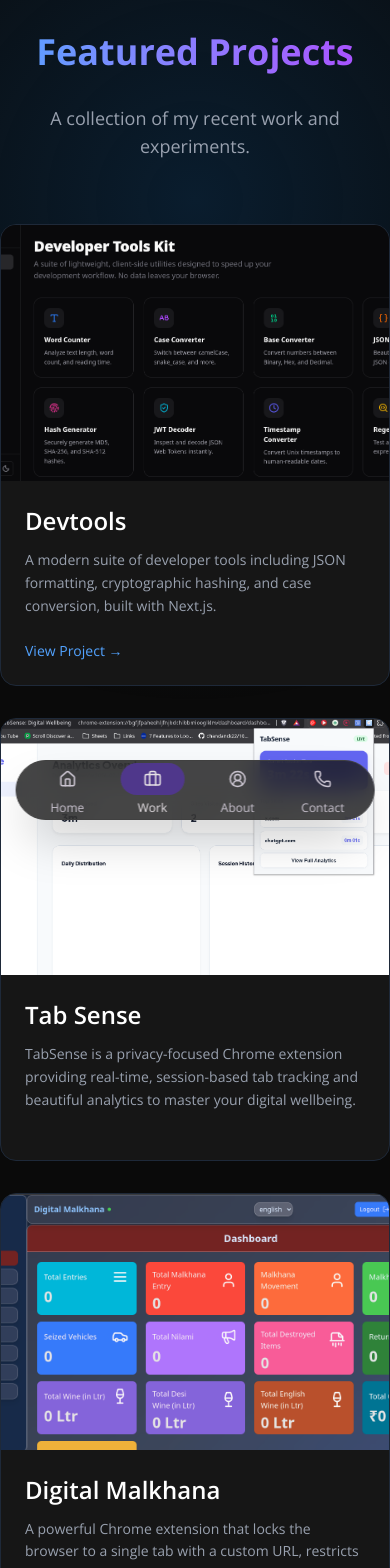
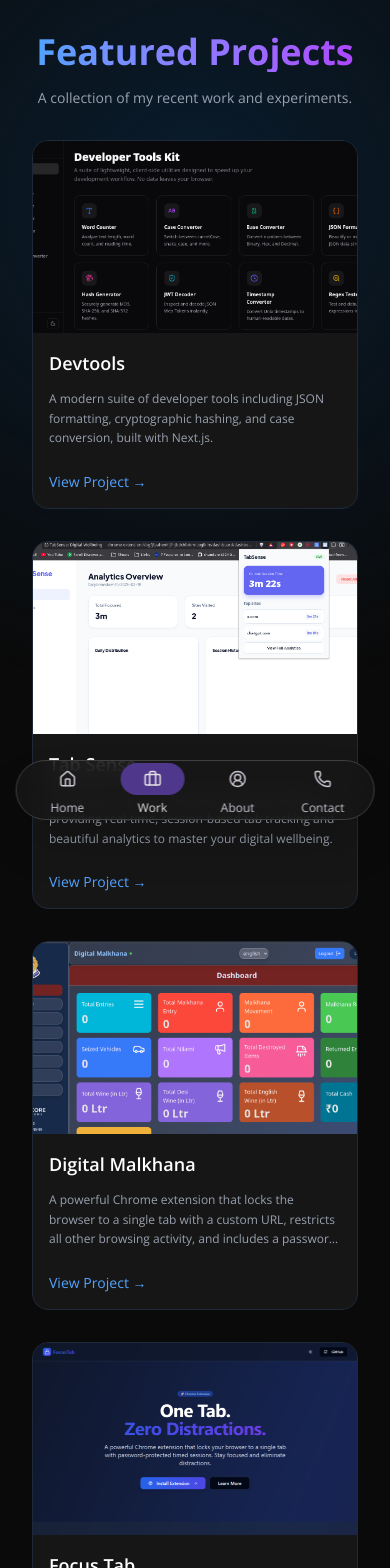
Before and after one commit to lochansaroy02/lochan-saroy-portfolio-freelancing, a Next.js app: page /work in a window 390 px wide. Shown: the top 1568 px of the page. Built offline with nearby package versions, Linux system fonts and the light colour scheme.

Commit message:
made responsive project page

```diff
--- a/app/home/page.tsx
+++ b/app/home/page.tsx
@@ -11,28 +11,28 @@ import Tailwind from "@/assets/icons/Tailwind";
 import SplitText from "@/components/animata/text/text-split";
 import Leetcode from "@/components/Leetcode";
 import Button from "@/components/ui/Button";
+import profile from "@/public/images/profile2.jpg";
 import { MontserratFont } from "@/utils/fonts";
-
-import profile from "@/public/images/profile2.jpg";
+import { motion } from "framer-motion";
 
 
 
 import Heading from "@/components/Heading";
 import { useGSAP } from '@gsap/react';
 import gsap from 'gsap';
-import { Code, Code2, Github, Lightbulb, Linkedin, Mail, Twitter } from "lucide-react";
-import { motion, Variants } from "motion/react"; // Note: ensure this matches your framer-motion version
+import { Code, Code2, Github, Lightbulb, Linkedin, Twitter } from "lucide-react";
+import { Variants } from "motion/react"; // Note: ensure this matches your framer-motion version
 import Image from "next/image";
 import { useRef } from 'react';
 
 const Page = () => {
     const paraRef = useRef(null);
     const data = [
-        { name: "Leetcode", Icon: Code },
-        { name: "Github", Icon: Github },
-        { name: "Linkedin", Icon: Linkedin },
-        { name: "Twitter", Icon: Twitter },
-        { name: "Email", Icon: Mail },
+        { name: "Leetcode", Icon: Code, link: "https://leetcode.com/u/lochansaroy14/" },
+        { name: "Github", Icon: Github, link: "https://github.com/lochansaroy02" },
+        { name: "Linkedin", Icon: Linkedin, link: "https://www.linkedin.com/in/lochankumar47/" },
+        { name: "Twitter", Icon: Twitter, link: "https://x.com/LochanSaroy824" },
+
     ];
 
     const skills = [
@@ -81,9 +81,12 @@ const Page = () => {
         */
         <div className="md:ml-56 lg:ml-64  w-screen  px-2  py-8 md:px-8 lg:py-12">
             <div className="w-screen lg:hidden flex my-4  flex-col justify-center items-center g:hidden">
-                <div className="rounded-full mb-2 ">
+                <motion.div
+                    whileHover={{ scale: 1.15 }}
+                    transition={{ type: "spring", stiffness: 300, damping: 20 }}
+                    className="rounded-full mb-2 ">
                     <Image alt="no image" className="aspect-square rounded-full" src={profile} height={"200"} width={"200"} />
-                </div>
+                </motion.div>
                 <div className="mt-2 flex gap-2 items-center w-fit rounded-2xl border border-green-600 lg:px-3 px-1.5 py-0.5 lg:py-1">
                     <div className="relative w-2 h-2 rounded-full bg-green-500">
                         <div className="absolute inset-0 rounded-full bg-green-500 animate-ping" />
@@ -112,9 +115,12 @@ const Page = () => {
                 <div className="flex lg:flex-wrap  items-center gap-2 md:gap-4">
                     {data.map((item, index) => (
                         <Button
+                            onclick={() => {
+                                window.open(item.link, '_blank', 'noopener,noreferrer');
+                            }}
                             key={index}
                             text={item.name}
-                            icon={<item.Icon className="w-2 h-2 md:w-5 md:h-5" />}
+                            icon={<item.Icon className="w-3 h-3 md:w-5 md:h-5" />}
                             className="text-xs md:text-sm px-4 py-1.5 md:px-4 md:py-2"
                         />
                     ))}
--- a/app/work/page.tsx
+++ b/app/work/page.tsx
@@ -7,19 +7,19 @@ import Image from "next/image";
 
 const ProjectsPage = () => {
     return (
-        <div className="w-full min-h-screen lg:py-12 lg:px-4 md:px-10 flex flex-col items-center  text-white">
+        <div className="w-full px-8 min-h-screen  lg:py-12 lg:px-4 md:px-10 flex flex-col items-center  text-white">
 
             {/* Page Title */}
             <motion.div
                 initial={{ opacity: 0, y: -20 }}
                 animate={{ opacity: 1, y: 0 }}
                 transition={{ duration: 0.6 }}
-                className="text-center mb-16"
+                className="text-center mb-8  lg:mb-16"
             >
-                <h1 className="text-4xl md:text-6xl font-bold bg-gradient-to-r pb-4   from-blue-400 to-purple-500 bg-clip-text text-transparent">
+                <h1 className="text-4xl md:text-6xl font-bold bg-gradient-to-r lg:pb-4   from-blue-400 to-purple-500 bg-clip-text text-transparent">
                     Featured Projects
                 </h1>
-                <p className="text-gray-400 mt-4 text-lg">A collection of my recent work and experiments.</p>
+                <p className="text-gray-400 mt-4 text-sm lg:text-lg">A collection of my recent work and experiments.</p>
             </motion.div>
 
             {/* Projects Grid */}
@@ -34,7 +34,7 @@ const ProjectsPage = () => {
                         className="group relative bg-[#161616] border border-gray-800 rounded-2xl overflow-hidden hover:border-gray-600 transition-colors"
                     >
                         {/* Image Container */}
-                        <div className="relative h-64 w-full overflow-hidden">
+                        <div className="relative lg:h-64 h-48 w-full overflow-hidden">
                             <Image
                                 src={project.image}
                                 alt={project.name}
@@ -56,16 +56,16 @@ const ProjectsPage = () => {
                         </div>
 
                         {/* Content */}
-                        <div className="p-6">
-                            <h3 className="text-2xl font-semibold mb-3">{project.name}</h3>
-                            <p className="text-gray-400 text-sm leading-relaxed line-clamp-3">
+                        <div className="lg:p-6 p-4 ">
+                            <h3 className="lg:text-2xl text-lg font-semibold mb-3">{project.name}</h3>
+                            <p className="text-gray-400 lg:text-sm  text-xs leading-relaxed line-clamp-3">
                                 {project.description}
                             </p>
 
                             <div className="mt-6 flex gap-4">
-                                {project.live && (
+                                {(
                                     <a
-                                        href={project.live}
+                                        href={project.live ? project.live : project.repo}
                                         className="text-sm font-medium text-blue-400 hover:text-blue-300 transition"
                                     >
                                         View Project →
--- a/components/Sidebar.tsx
+++ b/components/Sidebar.tsx
@@ -11,7 +11,7 @@ const Sidebar = () => {
             {/* Avatar */}
             <motion.div
                 whileHover={{ scale: 1.15 }}
-                transition={{ type: "spring", stiffness: 200, damping: 15 }}
+                transition={{ type: "tween", stiffness: 200, damping: 15 }}
                 className="w-[200px] h-[200px]"
             >
                 <svg viewBox="0 0 200 200" className="w-full h-full">
```
